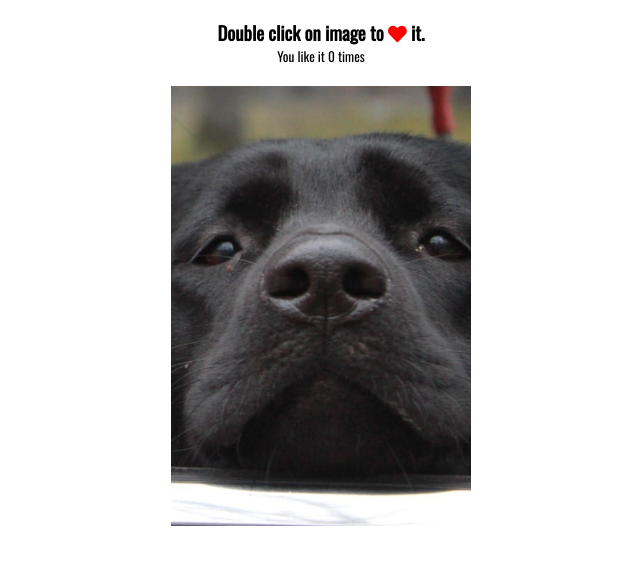
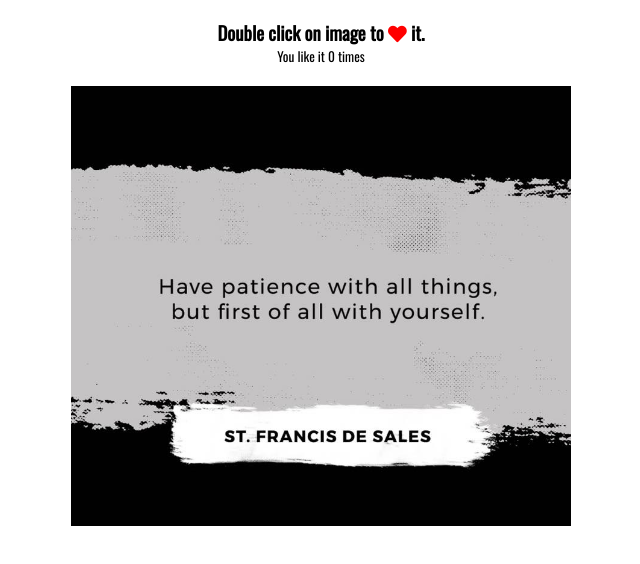
Before and after one commit to ChristineJackson464/50Projects50Days_DoubleClickHeart, a plain HTML site: page index.html in a window 1280 px wide. Shown: the whole page, without its empty margins (319-959 px from the left). Drawn offline with nearby package versions, Linux system fonts and the light colour scheme.

Commit message:
Corrected width to accomodate img

```diff
--- a/style.css
+++ b/style.css
@@ -29,8 +29,8 @@ small {
 
 .loveMe {
     height: 440px;
-    width: 300px;
-    background: url("images/HaPpY.jpeg") no-repeat center center/cover;
+    width: 500px;
+    background: url("images/Quote.jpeg") no-repeat center center/cover;
     margin: auto;
     cursor: pointer;
     max-width: 100%;
```
